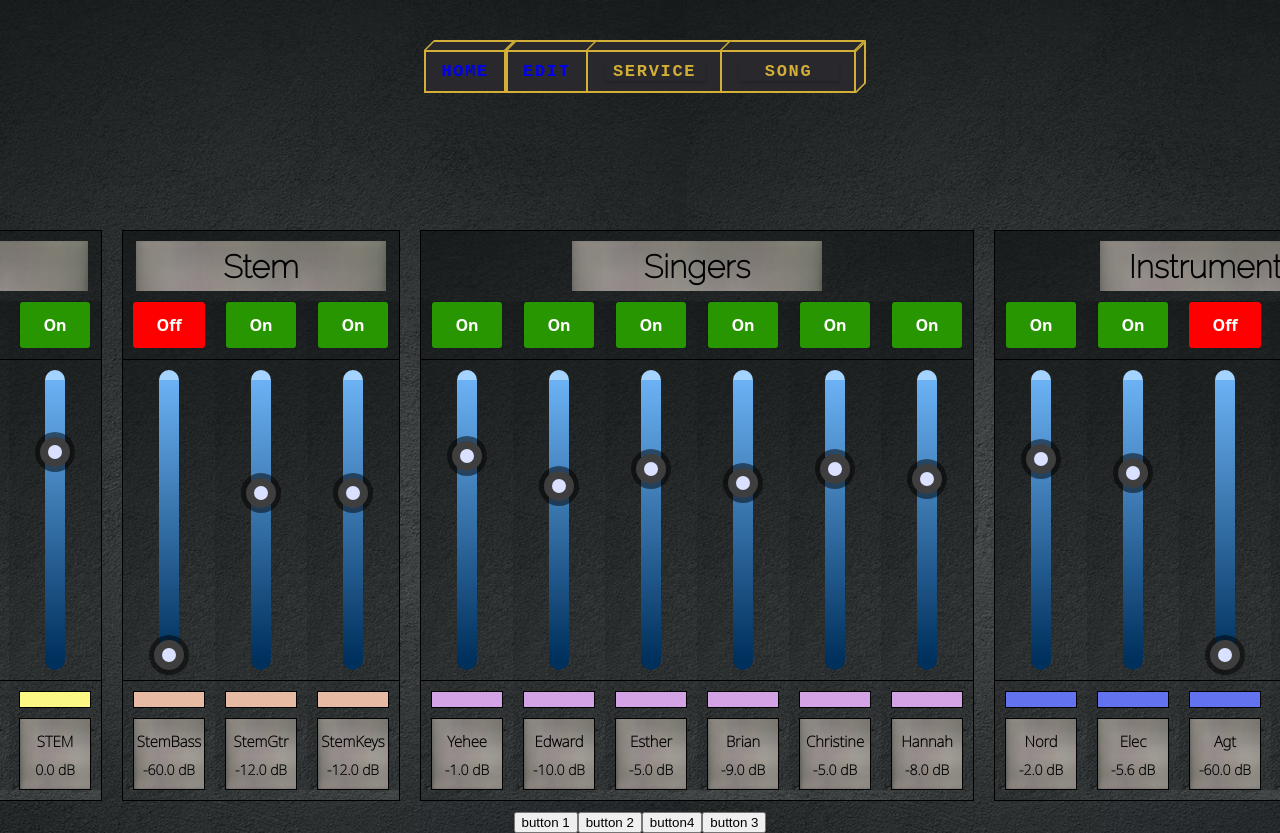
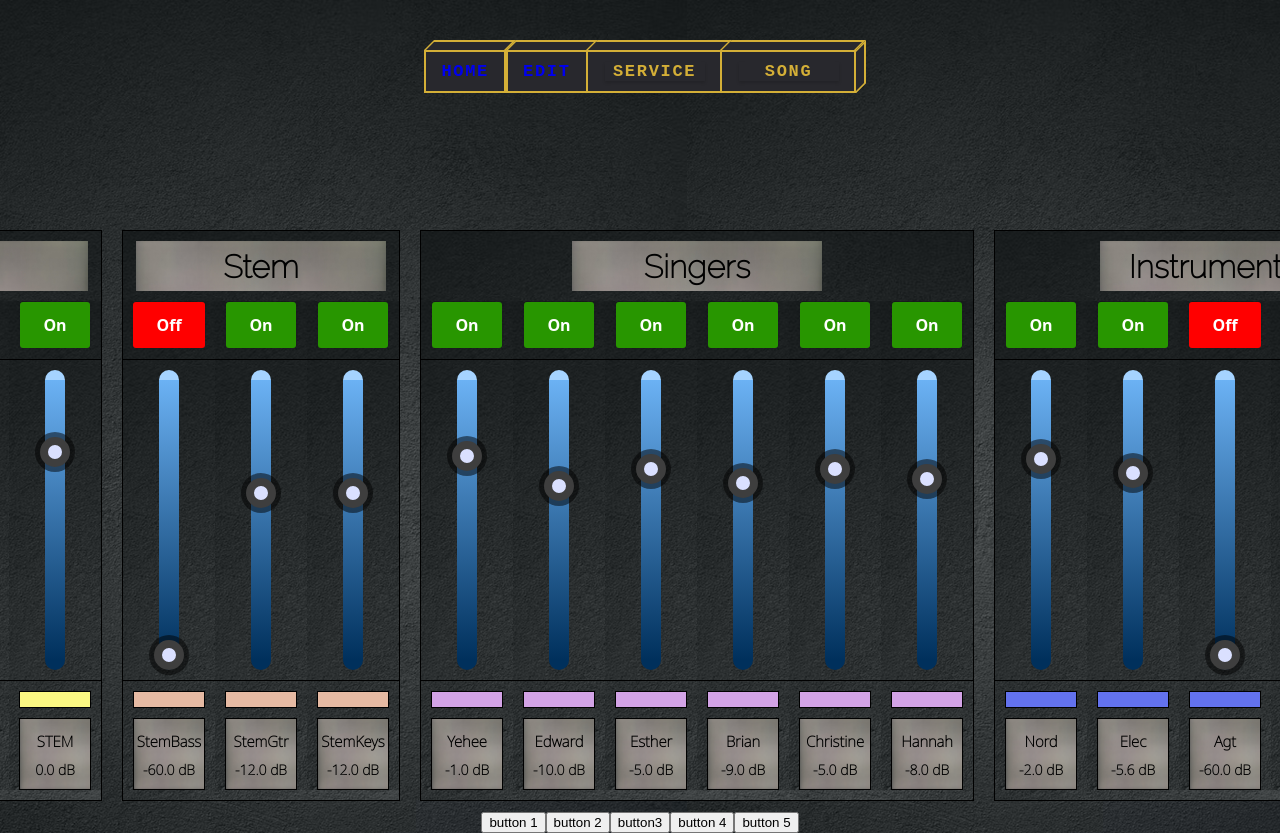
Before and after one commit to jykyle0226/PCaudio, a React (Create React App) app: page /Live in a window 1280 px wide. Shown: the top 833 px of the page. Built offline with nearby package versions, Linux system fonts and the light colour scheme.

Commit message:
closest dates & songs successful

```diff
--- a/package.json
+++ b/package.json
@@ -8,6 +8,7 @@
     "@testing-library/user-event": "^13.5.0",
     "axios": "^1.4.0",
     "jquery": "^3.7.0",
+    "moment": "^2.29.4",
     "react": "^18.2.0",
     "react-dom": "^18.2.0",
     "react-dropdown": "^1.11.0",
--- a/src/pages/Home.js
+++ b/src/pages/Home.js
@@ -6,6 +6,8 @@ const Home = (props) => {
         <h2>Log in</h2>
       </a>
       <a href="/live">
+
+
         <h2>Live Page</h2>
       </a>
       <a href="/edit">
--- a/src/pages/Live.js
+++ b/src/pages/Live.js
@@ -1,4 +1,6 @@
 import Fader from "../components/Fader";
+import moment from 'moment';
+
 import FaderDataComp from "../components/FaderDataComp";
 import styled from "styled-components";
 import { useState } from "react";
@@ -138,7 +140,21 @@ const Live = (props) => {
   const StemFader = StemArr.map((ele, index) => {
     return <Fader {...ele} key={index} />;
   });
-
+  const [test1, setTest1] = useState()
+  const [test, setTest] = useState()
+  const [test3, setTest3] = useState()
+  const testing = () => {
+    console.log(selectedSongs)
+    console.log(test)
+    console.log(test1)
+    console.log(inputDates[7])
+    console.log(id)
+    if (test === inputDates[7]){
+      console.log(true)
+    } else {
+      console.log(false)
+    }
+  }
   const [id, setId] = useState("");
   const [songs, setSongs] = useState("");
   const findSongs = async (e) => {
@@ -151,6 +167,7 @@ const Live = (props) => {
       }
     );
     const songsData = data.data;
+    setTest3(songsData)
     const serviceOrders = [];
     songsData.forEach((songTitle) => {
       const songAttributes = songTitle.attributes.title;
@@ -162,19 +179,26 @@ const Live = (props) => {
     setSelectedSongs(selectedSongs)
     console.log(selectedSongs)
   };
+
   const [ selectedSongs, setSelectedSongs ] = useState("")
   const onOptionClicked = (value) => () => {
+    const dateStr = value
+    const formattedDate = moment.utc(dateStr).format('MMMM D, YYYY');
+
+
+
+    setTest1(value)
+    setTest(formattedDate)
     setSelectedOption(value);
     setIsOpen(false);
     plans.forEach((plan) => {
-      if (value === plan.attributes.dates) {
+      if (formattedDate === plan.attributes.dates) {
         setId(plan.id);
         console.log(id);
         findSongs();
       }
     });
   };
-
   const onSongOptionClicked = (value) => () => {
     console.log("yay");
   };
@@ -408,8 +432,9 @@ const Live = (props) => {
       <div>
         <button onClick={checkToken}>button 1</button>
         <button onClick={searchPlans}>button 2</button>
-        <button onClick={renderServices}>button4</button>
-        <button onClick={changeDateFormat}>button 3</button>
+        <button onClick={renderServices}>button3</button>
+        <button onClick={changeDateFormat}>button 4</button>
+        <button onClick={testing}>button 5</button>
       </div>
     </div>
   );
```
Also changed, not shown: 2 other files (tests, documents, lock files or other folders).
